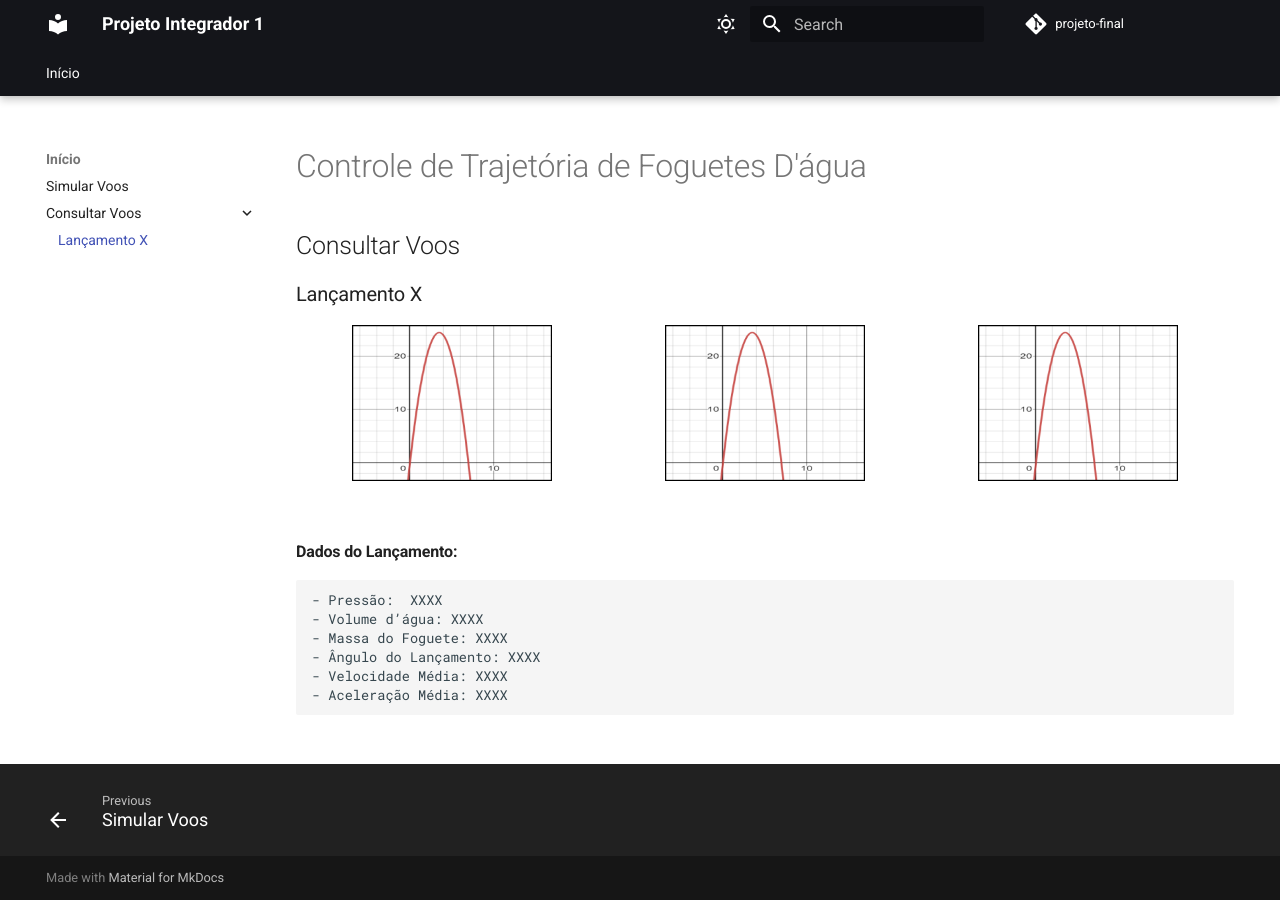
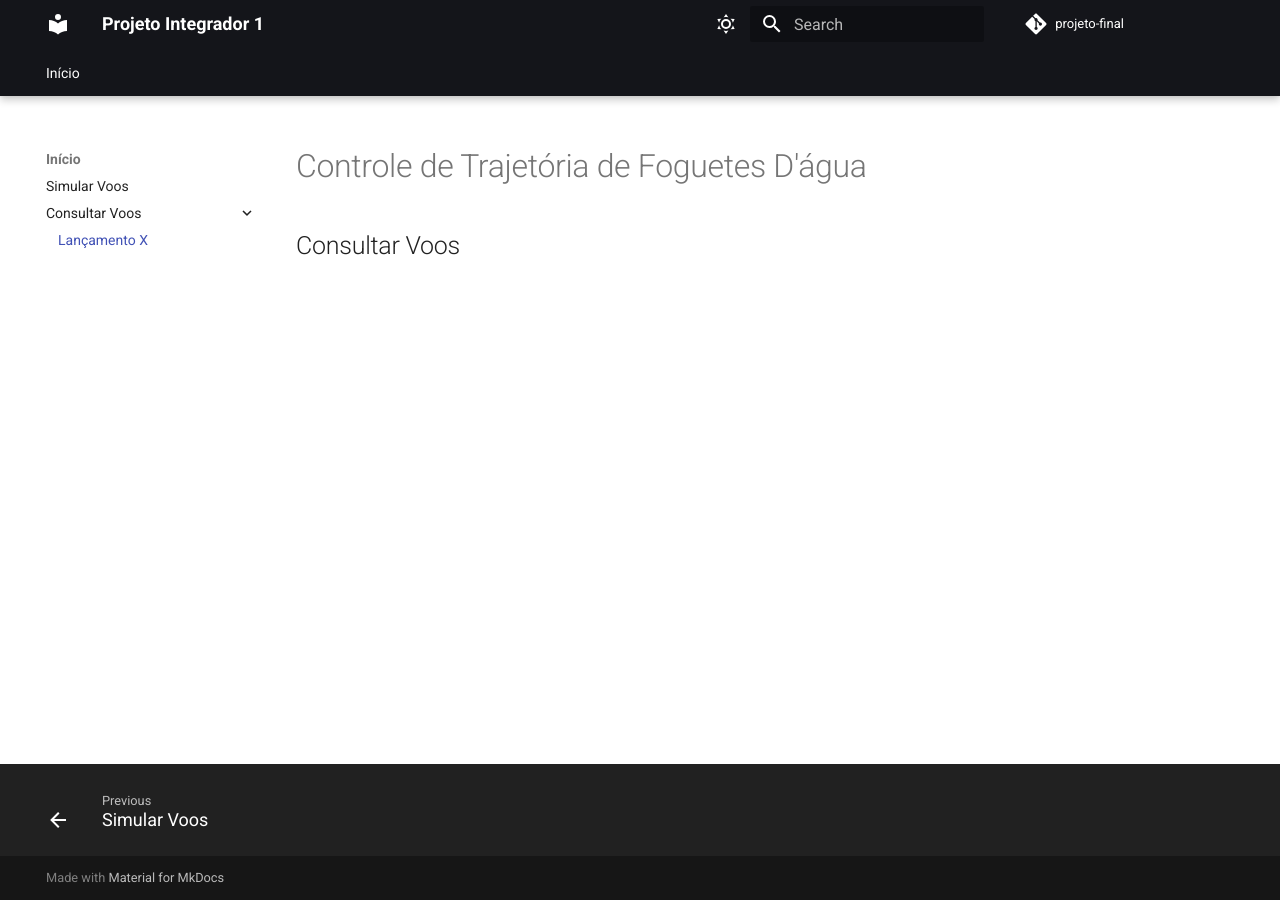
Before and after one commit to projeto-integrador-1-G2/projeto-final, an MkDocs documentation site: the page built from docs/template_lancamentoX.md, in a window 1280 px wide. Built offline with MkDocs 1.6.1 and Material for MkDocs 9.7.7, drawn with Linux system fonts in a browser that asks for light colours; comment, search, counter and statistics services are not loaded.

Commit message:
alterando template

```diff
--- a/docs/template_lancamentoX.md
+++ b/docs/template_lancamentoX.md
@@ -6,21 +6,3 @@ hide:
 # Controle de Trajetória de Foguetes D'água
 
 ## Consultar Voos
-
-### Lançamento X
-
-<div style="text-align: center; display: flex; justify-content: space-around;">
-    <img src="./../graph1.png" alt="posicaoXtempo" width="200"/>
-    <img src="./../graph1.png" alt="velocidadeXtempo" width="200"/>
-    <img src="./../graph1.png" alt="aceleracaoXtempo" width="200"/>
-</div>
-
-</br>
-
-#### Dados do Lançamento:
-    - Pressão:  XXXX
-    - Volume d’água: XXXX
-    - Massa do Foguete: XXXX
-    - Ângulo do Lançamento: XXXX
-    - Velocidade Média: XXXX
-    - Aceleração Média: XXXX
```
